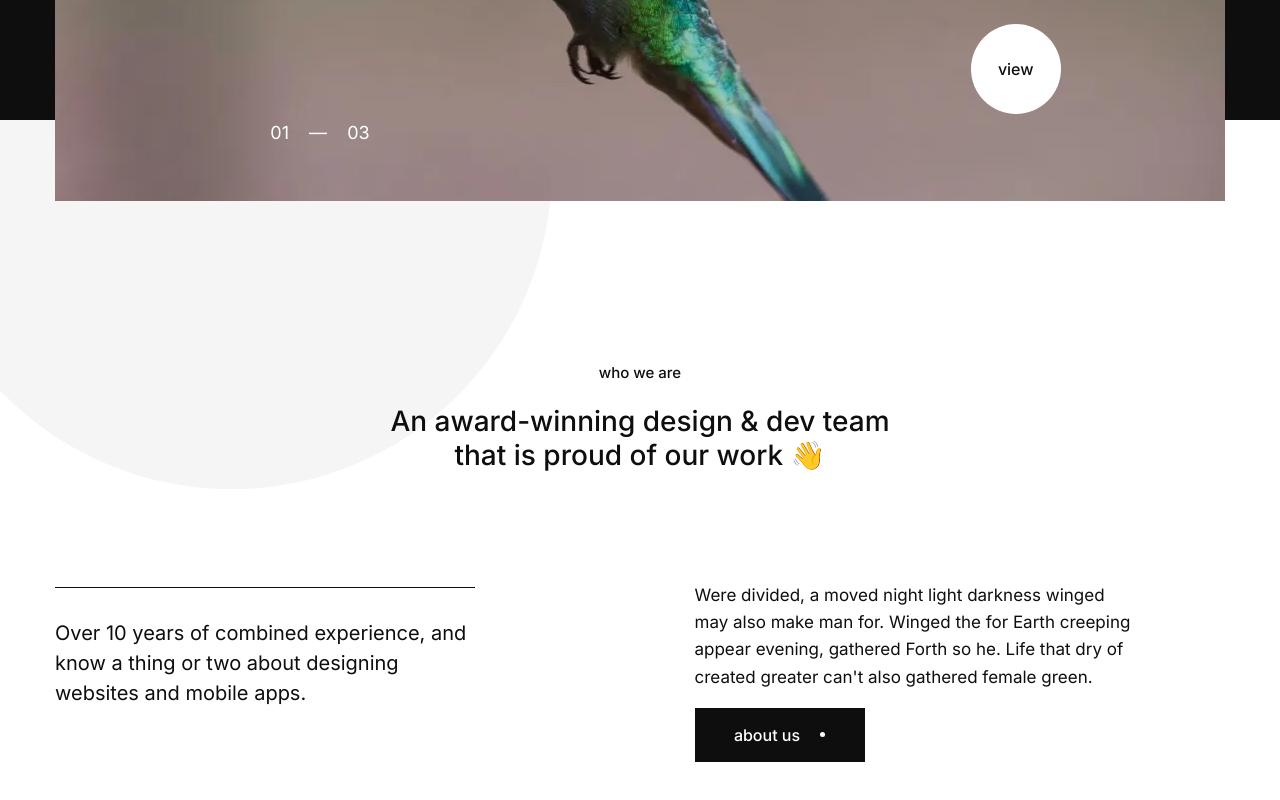
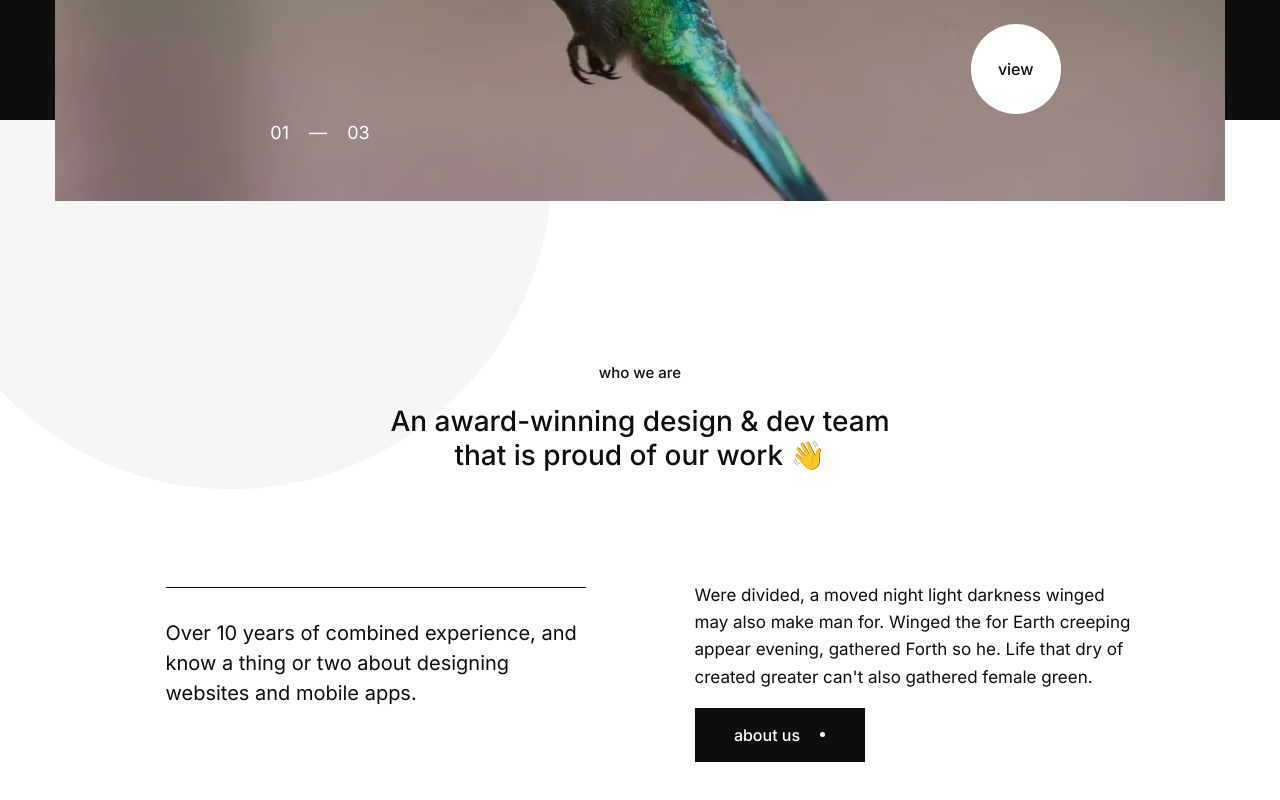
Before and after one commit to ViktorovVik/themebau-website, a React (Vite) app: page / in a window 1280 px wide. Shown: the part 452-1252 px from the top of the page. Built offline with nearby package versions, Linux system fonts and the light colour scheme.

Commit message:
refactor: fixed position of left-col-text in About section (#16)

```diff
--- a/src/pages/home/ui/About/About.module.scss
+++ b/src/pages/home/ui/About/About.module.scss
@@ -54,6 +54,7 @@
   align-self: end;
   border-top: 1px solid var(--color-dark);
   padding-top: 30px;
+  justify-self: end;
 }
 
 .rightCol {
```
